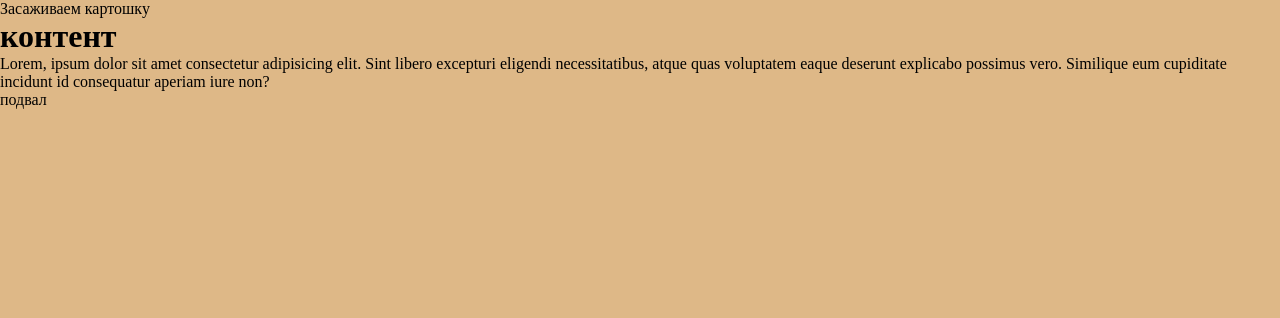
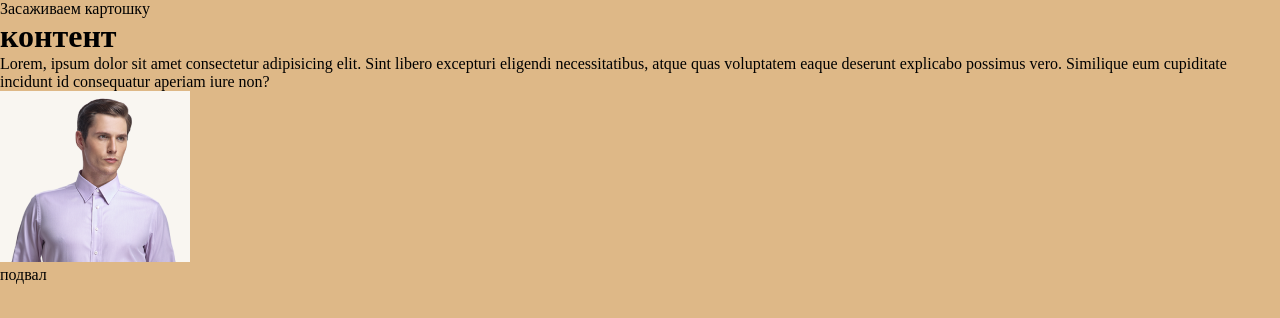
Before and after one commit to YumpA/test1, a plain HTML site: page index.html in a window 1280 px wide. Drawn offline with Linux system fonts and the light colour scheme.

Commit message:
potato man

```diff
--- a/index.html
+++ b/index.html
@@ -14,6 +14,7 @@
         <p>Lorem, ipsum dolor sit amet consectetur adipisicing elit. Sint libero excepturi
              eligendi necessitatibus, atque quas voluptatem eaque deserunt explicabo possimus
              vero. Similique eum cupiditate incidunt id consequatur aperiam iure non?</p>
+             <img src="img/Rectangle 3.png" alt="">
     </main>
     <footer>подвал</footer>
 </body>
```
Also changed, not shown: img/Rectangle 3.png (added).
